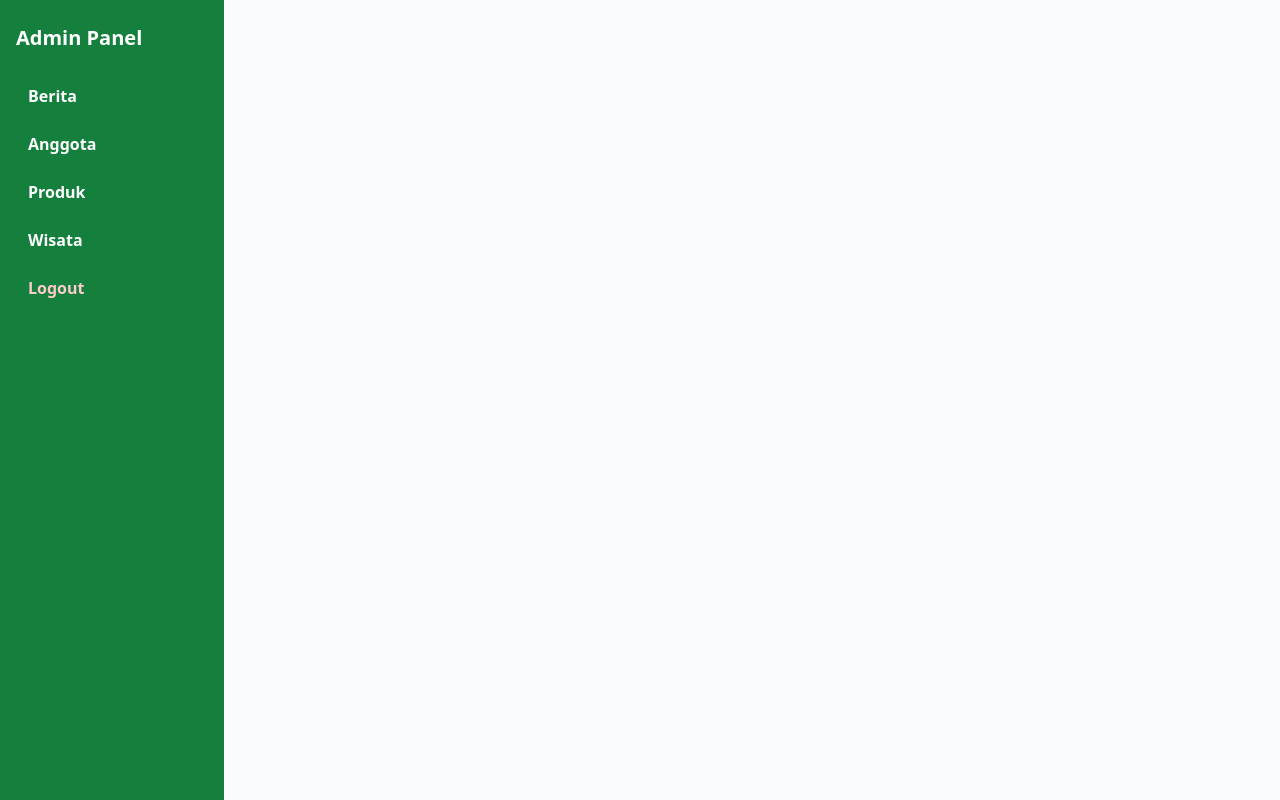
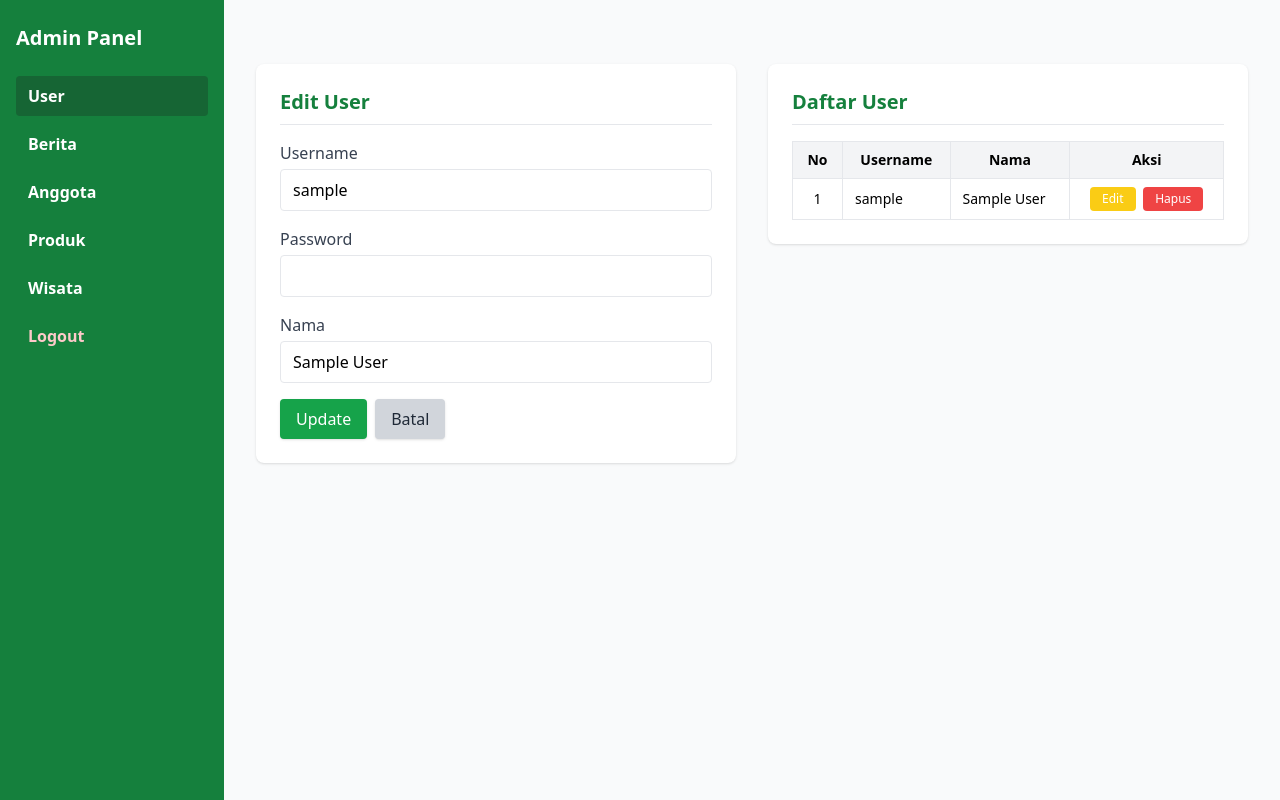
Before and after one commit to reyyyyyy18/kkn-desademung, a PHP site: page /admin/dashboard.php?page=user&edit=1 in a window 1280 px wide. Run offline with PHP 8.4, Linux system fonts and the light colour scheme; the visitor is signed in with stand-in values (Sample User, id 1); some libraries are stand-ins or nearby versions.

Commit message:
menambah user pada dashboard admin

```diff
--- a/admin/dashboard.php
+++ b/admin/dashboard.php
@@ -31,6 +31,7 @@ $page = isset($_GET['page']) ? $_GET['page'] : 'berita';
         <aside class="hidden md:block bg-green-700 text-white w-56 min-h-screen px-4 py-6">
             <h2 class="text-xl font-bold mb-6">Admin Panel</h2>
             <ul class="space-y-2 font-semibold">
+                <li><a href="?page=user" class="block py-2 px-3 rounded hover:bg-green-800 <?= $page === 'user' ? 'bg-green-800' : '' ?>">User</a></li>
                 <li><a href="?page=berita" class="block py-2 px-3 rounded hover:bg-green-800 <?= $page === 'berita' ? 'bg-green-800' : '' ?>">Berita</a></li>
                 <li><a href="?page=anggota" class="block py-2 px-3 rounded hover:bg-green-800 <?= $page === 'anggota' ? 'bg-green-800' : '' ?>">Anggota</a></li>
                 <li><a href="?page=produk" class="block py-2 px-3 rounded hover:bg-green-800 <?= $page === 'produk' ? 'bg-green-800' : '' ?>">Produk</a></li>
@@ -40,6 +41,7 @@ $page = isset($_GET['page']) ? $_GET['page'] : 'berita';
         </aside>
         <!-- Mobile Menu -->
         <ul id="adminNavMobile" class="md:hidden fixed top-0 left-0 w-3/4 max-w-xs h-full bg-green-700 text-white z-40 px-6 py-8 space-y-3 transform -translate-x-full transition-transform duration-200">
+            <li><a href="?page=user" class="block py-2 px-3 rounded hover:bg-green-800 <?= $page === 'user' ? 'bg-green-800' : '' ?>">User</a></li>
             <li><a href="?page=berita" class="block py-2 px-3 rounded hover:bg-green-800 <?= $page === 'berita' ? 'bg-green-800' : '' ?>">Berita</a></li>
             <li><a href="?page=anggota" class="block py-2 px-3 rounded hover:bg-green-800 <?= $page === 'anggota' ? 'bg-green-800' : '' ?>">Anggota</a></li>
             <li><a href="?page=produk" class="block py-2 px-3 rounded hover:bg-green-800 <?= $page === 'produk' ? 'bg-green-800' : '' ?>">Produk</a></li>
@@ -51,7 +53,9 @@ $page = isset($_GET['page']) ? $_GET['page'] : 'berita';
         <!-- Main Content -->
         <main class="flex-1 p-4 md:p-8">
             <?php
-            if ($page === 'berita') {
+            if ($page === 'user') {
+                include 'user_crud.php';
+            } elseif ($page === 'berita') {
                 include 'berita_crud.php';
             } elseif ($page === 'anggota') {
                 include 'anggota_crud.php';
--- a/admin/login.php
+++ b/admin/login.php
@@ -52,7 +52,7 @@ if ($_SERVER['REQUEST_METHOD'] === 'POST') {
             </button>
             <!-- Navbar -->
             <nav id="navbar" class="fixed md:static top-0 left-0 w-full md:w-auto h-full md:h-auto bg-white md:bg-transparent flex-col md:flex-row gap-6 items-start md:items-center px-8 md:px-0 py-24 md:py-0 hidden md:flex transition-all z-40 md:z-auto">
-                <a href="../home.php">Beranda</a>
+                <a href="../index.php">Beranda</a>
                 <div class="relative group w-full md:w-auto">
                     <button type="button" id="profilDropdownBtn" class="flex items-center gap-1 w-full md:w-auto py-2 md:py-0 focus:outline-none" aria-expanded="false">
                         Profil Desa
--- /dev/null
+++ b/admin/user_crud.php
@@ -0,0 +1,113 @@
+<?php
+include '../koneksi.php';
+// Handle tambah, edit, hapus user
+if (isset($_POST['tambah'])) {
+    $username = $_POST['username'];
+    $password = $_POST['password'];
+    $nama = $_POST['nama'];
+    $sql = "INSERT INTO user (username, password, nama) VALUES ('$username', '$password', '$nama')";
+    mysqli_query($conn, $sql);
+    header('Location: dashboard.php?page=user');
+    exit();
+}
+if (isset($_GET['hapus'])) {
+    $id = $_GET['hapus'];
+    mysqli_query($conn, "DELETE FROM user WHERE id=$id");
+    header('Location: dashboard.php?page=user');
+    exit();
+}
+$edit = null;
+if (isset($_GET['edit'])) {
+    $id = $_GET['edit'];
+    $result = mysqli_query($conn, "SELECT * FROM user WHERE id=$id");
+    $edit = mysqli_fetch_assoc($result);
+}
+if (isset($_POST['update'])) {
+    $id = $_POST['id'];
+    $username = $_POST['username'];
+    $password = $_POST['password'];
+    $nama = $_POST['nama'];
+    $sql = "UPDATE user SET username='$username', password='$password', nama='$nama' WHERE id=$id";
+    mysqli_query($conn, $sql);
+    header('Location: dashboard.php?page=user');
+    exit();
+}
+$user = mysqli_query($conn, "SELECT * FROM user ORDER BY id DESC");
+?>
+
+<!-- Tailwind CDN (letakkan di <head> layout utama jika belum ada) -->
+<!-- <script src="https://cdn.tailwindcss.com"></script> -->
+
+<div class="max-w-6xl mx-auto mt-8">
+    <div class="grid md:grid-cols-2 gap-8">
+        <!-- Form User -->
+        <div>
+            <div class="bg-white shadow rounded-lg p-6">
+                <h2 class="text-xl font-semibold mb-4 text-green-700 border-b pb-2">
+                    <?= $edit ? 'Edit User' : 'Tambah User' ?>
+                </h2>
+                <form method="post" class="space-y-4">
+                    <?php if ($edit): ?>
+                        <input type="hidden" name="id" value="<?= $edit['id'] ?>">
+                    <?php endif; ?>
+                    <div>
+                        <label class="block text-gray-700 mb-1">Username</label>
+                        <input type="text" name="username" class="w-full border rounded px-3 py-2 focus:outline-blue-400" required value="<?= $edit ? htmlspecialchars($edit['username']) : '' ?>">
+                    </div>
+                    <div>
+                        <label class="block text-gray-700 mb-1">Password</label>
+                        <input type="text" name="password" class="w-full border rounded px-3 py-2 focus:outline-blue-400" required value="<?= $edit ? htmlspecialchars($edit['password']) : '' ?>">
+                    </div>
+                    <div>
+                        <label class="block text-gray-700 mb-1">Nama</label>
+                        <input type="text" name="nama" class="w-full border rounded px-3 py-2 focus:outline-blue-400" required value="<?= $edit ? htmlspecialchars($edit['nama']) : '' ?>">
+                    </div>
+                    <div class="flex gap-2">
+                        <button type="submit" name="<?= $edit ? 'update' : 'tambah' ?>" class="bg-green-600 hover:bg-blue-700 text-white px-4 py-2 rounded shadow">
+                            <?= $edit ? 'Update' : 'Tambah' ?>
+                        </button>
+                        <?php if ($edit): ?>
+                            <a href="dashboard.php?page=user" class="bg-gray-300 hover:bg-gray-400 text-gray-800 px-4 py-2 rounded shadow">Batal</a>
+                        <?php endif; ?>
+                    </div>
+                </form>
+            </div>
+        </div>
+        <!-- Tabel User -->
+        <div>
+            <div class="bg-white shadow rounded-lg p-6">
+                <h2 class="text-xl font-semibold mb-4 text-green-700 border-b pb-2">Daftar User</h2>
+                <div class="overflow-x-auto">
+                    <table class="min-w-full border text-sm">
+                        <thead class="bg-gray-100">
+                            <tr>
+                                <th class="py-2 px-3 border">No</th>
+                                <th class="py-2 px-3 border">Username</th>
+                                <th class="py-2 px-3 border">Nama</th>
+                                <th class="py-2 px-3 border">Aksi</th>
+                            </tr>
+                        </thead>
+                        <tbody>
+                            <?php $no=1; foreach ($user as $row): ?>
+                            <tr class="hover:bg-gray-50">
+                                <td class="py-2 px-3 border text-center"><?= $no++ ?></td>
+                                <td class="py-2 px-3 border"><?= htmlspecialchars($row['username']) ?></td>
+                                <td class="py-2 px-3 border"><?= htmlspecialchars($row['nama']) ?></td>
+                                <td class="py-2 px-3 border text-center">
+                                    <a href="dashboard.php?page=user&edit=<?= $row['id'] ?>" class="inline-block bg-yellow-400 hover:bg-yellow-500 text-white px-3 py-1 rounded text-xs mr-1">Edit</a>
+                                    <a href="dashboard.php?page=user&hapus=<?= $row['id'] ?>" class="inline-block bg-red-500 hover:bg-red-600 text-white px-3 py-1 rounded text-xs" onclick="return confirm('Hapus user ini?')">Hapus</a>
+                                </td>
+                            </tr>
+                            <?php endforeach ?>
+                            <?php if (mysqli_num_rows($user) == 0): ?>
+                            <tr>
+                                <td colspan="4" class="py-4 text-center text-gray-400">Belum ada user.</td>
+                            </tr>
+                            <?php endif ?>
+                        </tbody>
+                    </table>
+                </div>
+            </div>
+        </div>
+    </div>
+</div>
--- a/kontak.php
+++ b/kontak.php
@@ -86,7 +86,7 @@
                         var nama = document.getElementById('nama').value;
                         var email = document.getElementById('email').value;
                         var pesan = document.getElementById('pesan').value;
-                        var no_wa = '6281234567890'; // Ganti dengan nomor WA kades
+                        var no_wa = '6281230650332'; // Ganti dengan nomor WA kades
                         var text = `Assalamualaikum, Saya ${nama} (${email}).%0A${pesan}`;
                         var url = `https://wa.me/${no_wa}?text=${text}`;
                         window.open(url, '_blank');
```
Also changed, not shown: detail_berita.php (+100 -6 lines), Demung Lestari.svg (deleted), admin/uploads/IMG-20250508-WA0011.jpg (added).
